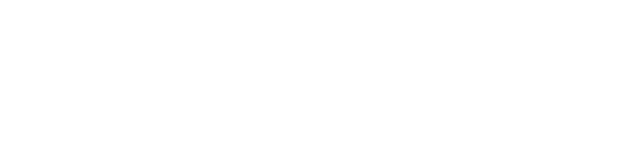
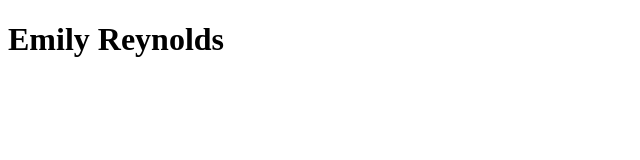
Before and after one commit to mlerey22/emilyreynolds.github.io, a plain HTML site: page index.html in a window 1280 px wide. Shown: the whole page, without its empty margins (0-640 px from the left). Drawn offline with Linux system fonts and the light colour scheme.

Commit message:
Added content to see

```diff
--- a/index.html
+++ b/index.html
@@ -6,6 +6,7 @@
     <meta http-equiv="X-UA-Compatible" content="ie=edge">
     <title>Document</title>
 </head>
+<h1>Emily Reynolds</h1>
 <body>
 
 </body>
```
